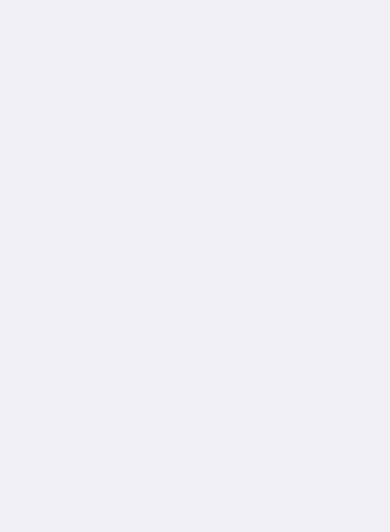
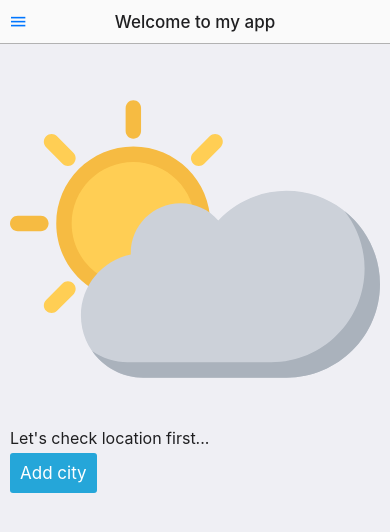
Before and after one commit to marin51/tu-project-weather, a plain HTML site: page www/index.html in a window 390 px wide. Drawn offline with Linux system fonts and the light colour scheme; some packages are replaced by stand-ins of ours.

Commit message:
no message

```diff
--- a/www/index.html
+++ b/www/index.html
@@ -1,7 +1,6 @@
 <!DOCTYPE html>
 <!--
     Copyright (c) 2012-2016 Adobe Systems Incorporated. All rights reserved.
-
     Licensed to the Apache Software Foundation (ASF) under one
     or more contributor license agreements.  See the NOTICE file
     distributed with this work for additional information
@@ -9,9 +8,7 @@
     to you under the Apache License, Version 2.0 (the
     "License"); you may not use this file except in compliance
     with the License.  You may obtain a copy of the License at
-
     http://www.apache.org/licenses/LICENSE-2.0
-
     Unless required by applicable law or agreed to in writing,
     software distributed under the License is distributed on an
     "AS IS" BASIS, WITHOUT WARRANTIES OR CONDITIONS OF ANY
@@ -27,7 +24,7 @@
     <meta name="msapplication-tap-highlight" content="no" />
     <meta name="viewport" content="user-scalable=no, initial-scale=1, maximum-scale=1, minimum-scale=1, width=device-width" />
     <!-- This is a wide open CSP declaration. To lock this down for production, see below. -->
-    <!-- <meta http-equiv="Content-Security-Policy" content="default-src * 'unsafe-inline'; style-src 'self' 'unsafe-inline'; media-src *" /> -->
+    <meta http-equiv="Content-Security-Policy" content="default-src * 'unsafe-inline'; style-src 'self' 'unsafe-inline'; media-src *" />
     <!-- Good default declaration:
     * gap: is required only on iOS (when using UIWebView) and is needed for JS->native communication
     * https://ssl.gstatic.com is required only on Android and is needed for TalkBack to function properly
@@ -38,7 +35,6 @@
     -->
     <!-- <meta http-equiv="Content-Security-Policy" content="default-src 'self' data: gap: 'unsafe-inline' https://ssl.gstatic.com; style-src 'self' 'unsafe-inline'; media-src *" /> -->
 
-    <meta http-equiv="Content-Security-Policy" content="default-src 'self' data: gap: http://api.openweathermap.org https://ssl.gstatic.com 'unsafe-eval'; style-src 'self' 'unsafe-inline'; media-src *" />
     <link rel="stylesheet" href="libs/onsen/css/onsen-css-components.css">
     <link rel="stylesheet" href="libs/onsen/css/onsenui.css">
     <link rel="stylesheet" type="text/css" href="css/index.css" />
@@ -91,7 +87,7 @@
                       </ons-toolbar-button>
                     </div>
                     <div class="center">
-                      Welcome =)
+                      Welcome to my app
                     </div>
 
                   </ons-toolbar>
@@ -118,10 +114,10 @@
                     </div>
                   </ons-toolbar>
                   <div class="main-container">
-                    <ons-card>
-                      <div>You can add new forecasts from a home page.</div>
-                        <img src="res/undraw_weather_app_i5sm.svg" style="max-width: 100%" alt="">
-                    </ons-card>
+                      <ons-card>
+                          <div>You can add new forecasts from a home page.</div>
+                            <img src="res/undraw_weather_app_i5sm.svg" style="max-width: 100%" alt="">
+                        </ons-card>
                     <ons-list id="city-list"></ons-list>
                   </div>
                 </ons-page>
@@ -158,8 +154,6 @@
                 <div id="general-city-info"></div>
                 <img src="res/undraw_weather_d9t2.svg" style="max-width: 100%" alt="">
               </ons-card>
-
-
               <ons-list id="five-day-forecast"></ons-list>
             </div>
         </ons-page>
```
